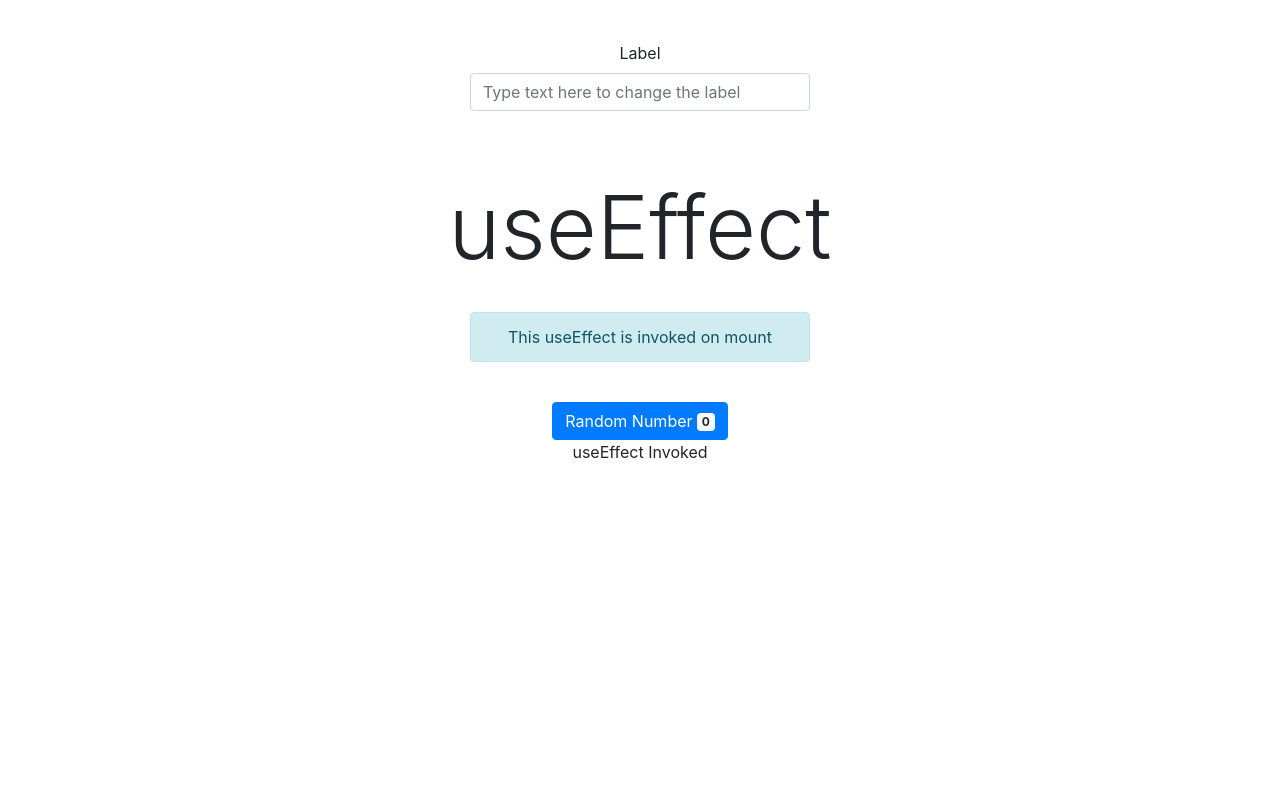
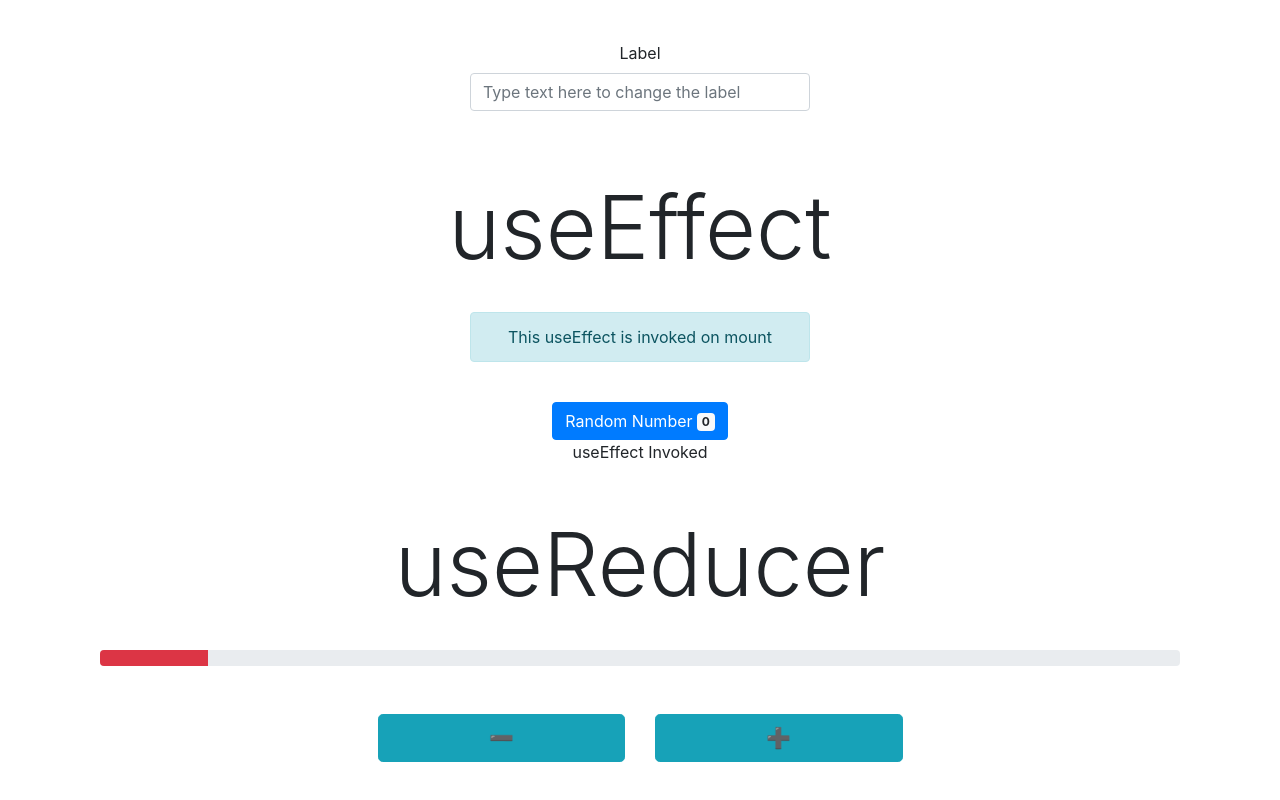
Before and after one commit to rnwathon/react-hooks-practice, a React (Create React App) app: page / in a window 1280 px wide. Shown: the part 897-1697 px from the top of the page. Before the commit the page ends 1409 px from the top, so only its background shows below. Built offline with nearby package versions, Linux system fonts and the light colour scheme.

Commit message:
Create use reducer module

```diff
--- a/src/App.js
+++ b/src/App.js
@@ -6,6 +6,7 @@ import { Container } from 'react-bootstrap';
 
 import UseState from './modules/UseState';
 import UseEffect from './modules/UseEffect';
+import UseReducer from './modules/UseReducer';
 
 function App() {
   return (
@@ -16,6 +17,7 @@ function App() {
       <Container>
         <UseState />
         <UseEffect />
+        <UseReducer />
       </Container>
     </div>
   );
--- /dev/null
+++ b/src/modules/UseReducer.js
@@ -0,0 +1,56 @@
+import React, { useReducer }  from 'react';
+import { ProgressBar, Button, Row, Col, Container } from 'react-bootstrap';
+
+function progressVariant(progress){
+  switch(true){
+    case (progress < 40):
+      return "danger";
+    case (progress >= 40 && progress <= 70):
+      return "warning";
+    case (progress > 70):
+      return "success";
+    default:
+      return "secondary"
+  }
+}
+
+const initalState = {
+  progress: 10
+}
+
+function reducer(state, action){
+  switch(action){
+    case "plus":
+      return { progress: state.progress + 10 }
+    case "minus":
+      return { progress: state.progress - 10 }
+    default:
+      throw new Error("No actions!")
+  }
+}
+
+export default function UseReducer() {
+  const [state, dispatch] = useReducer(reducer, initalState);
+
+  return (
+    <div>
+      <h2 className="display-2">useReducer</h2>
+      <br />
+      <Container>
+        <ProgressBar variant={progressVariant(state.progress)} now={state.progress} className="w-100 mb-5"/>
+        <Row className="mb-5">
+          <Col xs={{span: 3, offset: 3}}>
+            <Button variant="info" size="lg" block onClick={() => {state.progress !== 0 && dispatch("minus")}}>
+              <span>➖</span>
+            </Button>
+          </Col>
+          <Col xs={3}>
+            <Button variant="info" size="lg" block onClick={() => {state.progress !== 100 && dispatch("plus")}}>
+              <span>➕</span>
+            </Button>
+          </Col>
+        </Row>
+      </Container>
+    </div>
+  )
+}
```
